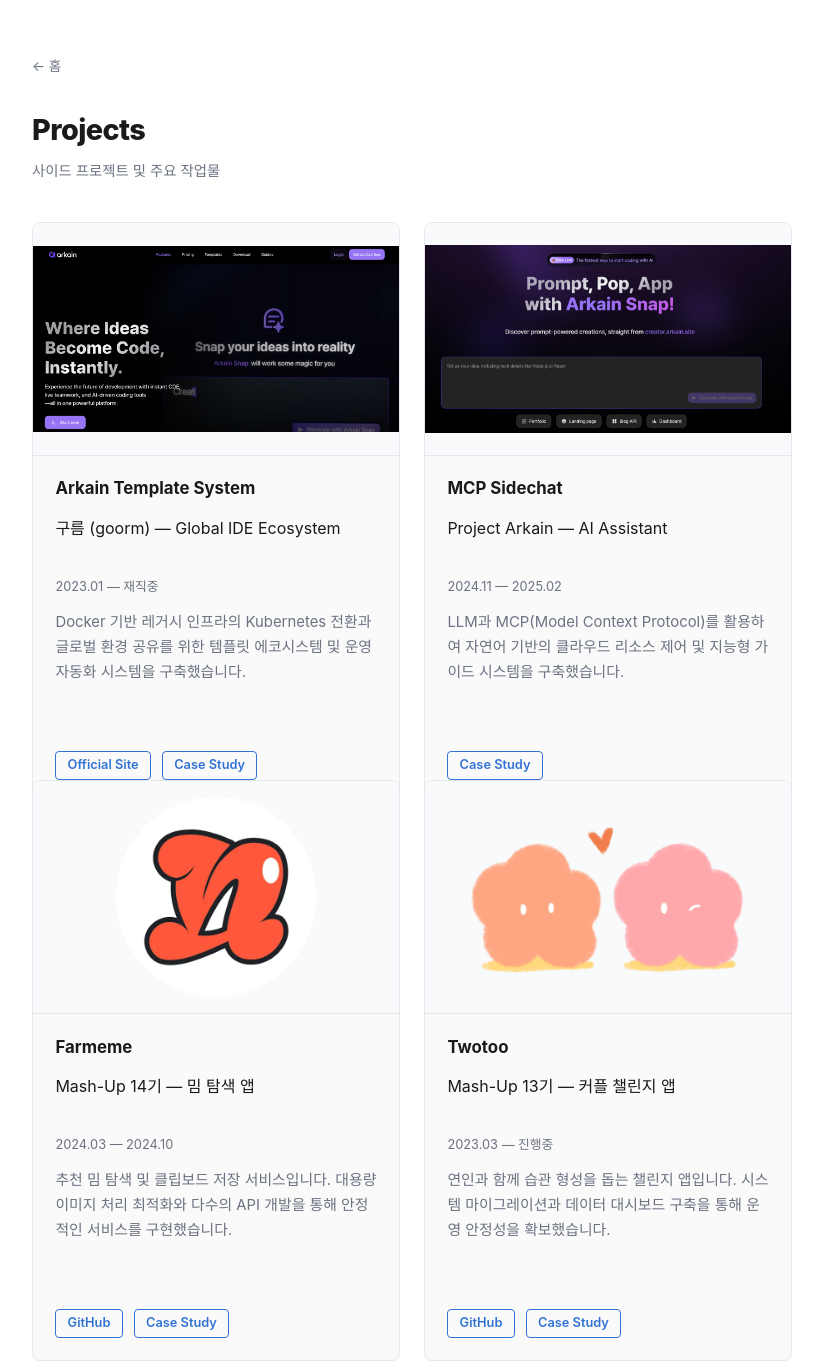
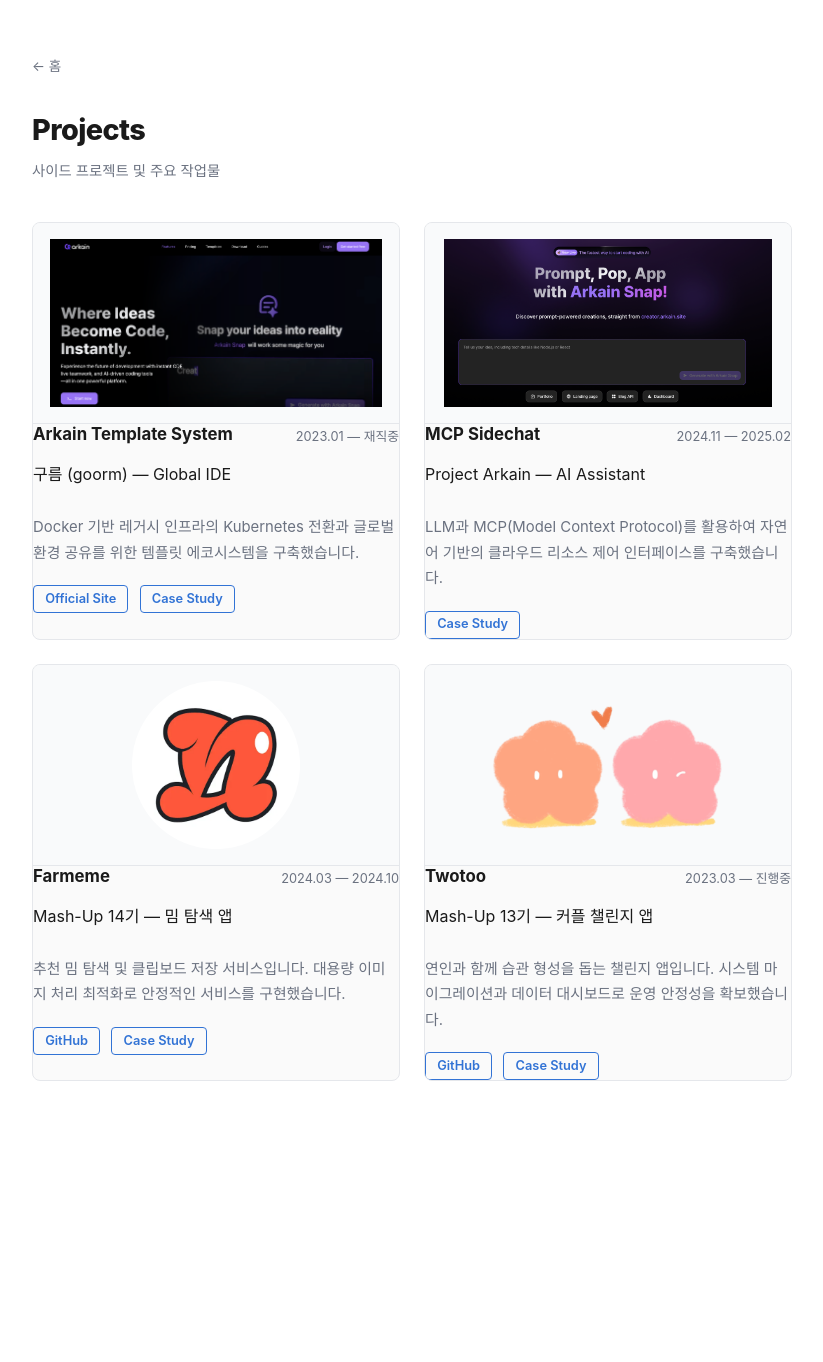
Before and after one commit to Hyun-git/Hyun-git.github.io, a Jekyll site: the page built from projects.md, in a window 1280 px wide. Shown: the whole page, without its empty margins (228-1051 px from the left). Built offline with Jekyll 4.4.1, drawn with Linux system fonts in a browser that asks for light colours; after the commit the page ends 1129 px from its top, so only the background shows below that.

Commit message:
fix: resolve project card overlap and stabilize grid layout

```diff
--- a/_sass/portfolio-theme.scss
+++ b/_sass/portfolio-theme.scss
@@ -303,22 +303,23 @@ table, th, td {
   display: grid;
   grid-template-columns: repeat(2, 1fr); /* 데스크탑: 2열 그리드 */
   gap: 1.5rem;
+  width: 100%;
 }
 
 @media (max-width: 768px) {
   .pf-projects {
-    grid-template-columns: 1fr; /* 모바일/태블릿: 1열 그리드 */
+    grid-template-columns: 1fr; /* 모바일: 1열 */
   }
 }
 
 .pf-project-card {
-  height: 100%; /* 카드 높이 통일 */
-  display: flex;
-  flex-direction: column;
+  box-sizing: border-box;
   background: var(--card-bg);
   border: 1px solid var(--border-color);
   border-radius: 8px;
-  padding: 1.4rem;
+  display: flex;
+  flex-direction: column;
+  padding: 0; /* 패딩을 내부 요소로 이동하여 이미지 꽉 차게 구현 */
   overflow: hidden;
   position: relative;
   transition: transform 0.2s ease, box-shadow 0.2s ease, border-color 0.2s ease;
@@ -330,46 +331,28 @@ table, th, td {
   }
 }
 
-.pf-stretched-link {
-  &::after {
-    position: absolute;
-    top: 0;
-    right: 0;
-    bottom: 0;
-    left: 0;
-    z-index: 1;
-    content: "";
-  }
+.pf-project-content {
+  padding: 1.4rem;
+  display: flex;
+  flex-direction: column;
+  flex: 1;
 }
 
 .pf-project-thumbnail {
-  margin: -1.4rem -1.4rem 1.4rem -1.4rem; /* 상단 및 좌우 여백을 카드 패딩만큼 상쇄하여 꽉 차게 설정 */
-  width: calc(100% + 2.8rem);
-  max-width: none;
+  width: 100%;
+  height: 200px;
   overflow: hidden;
   background: var(--accent-color);
-  line-height: 0;
-  transition: opacity 0.2s ease;
   border-bottom: 1px solid var(--border-color);
+  margin: 0;
 
   img {
     width: 100%;
-    height: 200px; /* 고정 높이 유지 */
+    height: 100%;
     display: block;
-    object-fit: contain; /* 세로 폭(높이)에 맞춰 이미지가 잘리지 않고 전체가 보임 */
-    background: var(--accent-color); /* 여백 발생 시 배경색으로 채움 */
-    padding: 1rem 0; /* 이미지와 테두리 사이의 최소한의 여백 */
-  }
-}
-
-@media (max-width: 600px) {
-  .pf-project-thumbnail {
-    margin: -1.4rem -1.4rem 1.4rem -1.4rem;
-    width: calc(100% + 2.8rem);
-
-    img {
-      height: 180px; /* 모바일에서도 적절한 높이 유지 */
-    }
+    object-fit: contain; /* 세로 높이에 맞춤 */
+    padding: 1rem; /* 이미지 주변 여백 */
+    box-sizing: border-box;
   }
 }
 
--- a/projects.md
+++ b/projects.md
@@ -16,19 +16,21 @@ permalink: /projects
       <div class="pf-project-thumbnail">
         <img src="/assets/goorm/arkain.png" alt="Arkain thumbnail">
       </div>
-      <div class="pf-project-header">
-        <div>
-          <h3 class="pf-project-name">
-            <a href="/projects/arkain" class="pf-stretched-link">Arkain Template System</a>
-          </h3>
-          <p class="pf-project-org">구름 (goorm) — Global IDE Ecosystem</p>
+      <div class="pf-project-body">
+        <div class="pf-project-header">
+          <div>
+            <h3 class="pf-project-name">
+              <a href="/projects/arkain" class="pf-stretched-link">Arkain Template System</a>
+            </h3>
+            <p class="pf-project-org">구름 (goorm) — Global IDE</p>
+          </div>
+          <span class="pf-period">2023.01 — 재직중</span>
         </div>
-        <span class="pf-period">2023.01 — 재직중</span>
-      </div>
-      <p class="pf-description">Docker 기반 레거시 인프라의 Kubernetes 전환과 글로벌 환경 공유를 위한 템플릿 에코시스템 및 운영 자동화 시스템을 구축했습니다.</p>
-      <div class="pf-project-links">
-        <a href="https://arkain.io/" target="_blank" class="pf-link">Official Site</a>
-        <a href="/projects/arkain" class="pf-link">Case Study</a>
+        <p class="pf-description">Docker 기반 레거시 인프라의 Kubernetes 전환과 글로벌 환경 공유를 위한 템플릿 에코시스템을 구축했습니다.</p>
+        <div class="pf-project-links">
+          <a href="https://arkain.io/" target="_blank" class="pf-link">Official Site</a>
+          <a href="/projects/arkain" class="pf-link">Case Study</a>
+        </div>
       </div>
     </div>
 
@@ -36,18 +38,20 @@ permalink: /projects
       <div class="pf-project-thumbnail">
         <img src="/assets/goorm/mcp.png" alt="MCP Sidechat thumbnail">
       </div>
-      <div class="pf-project-header">
-        <div>
-          <h3 class="pf-project-name">
-            <a href="/projects/mcp" class="pf-stretched-link">MCP Sidechat</a>
-          </h3>
-          <p class="pf-project-org">Project Arkain — AI Assistant</p>
+      <div class="pf-project-body">
+        <div class="pf-project-header">
+          <div>
+            <h3 class="pf-project-name">
+              <a href="/projects/mcp" class="pf-stretched-link">MCP Sidechat</a>
+            </h3>
+            <p class="pf-project-org">Project Arkain — AI Assistant</p>
+          </div>
+          <span class="pf-period">2024.11 — 2025.02</span>
         </div>
-        <span class="pf-period">2024.11 — 2025.02</span>
-      </div>
-      <p class="pf-description">LLM과 MCP(Model Context Protocol)를 활용하여 자연어 기반의 클라우드 리소스 제어 및 지능형 가이드 시스템을 구축했습니다.</p>
-      <div class="pf-project-links">
-        <a href="/projects/mcp" class="pf-link">Case Study</a>
+        <p class="pf-description">LLM과 MCP(Model Context Protocol)를 활용하여 자연어 기반의 클라우드 리소스 제어 인터페이스를 구축했습니다.</p>
+        <div class="pf-project-links">
+          <a href="/projects/mcp" class="pf-link">Case Study</a>
+        </div>
       </div>
     </div>
 
@@ -55,19 +59,21 @@ permalink: /projects
       <div class="pf-project-thumbnail">
         <img src="/assets/images/farmeme.png" alt="Farmeme thumbnail">
       </div>
-      <div class="pf-project-header">
-        <div>
-          <h3 class="pf-project-name">
-            <a href="/projects/farmeme" class="pf-stretched-link">Farmeme</a>
-          </h3>
-          <p class="pf-project-org">Mash-Up 14기 — 밈 탐색 앱</p>
+      <div class="pf-project-body">
+        <div class="pf-project-header">
+          <div>
+            <h3 class="pf-project-name">
+              <a href="/projects/farmeme" class="pf-stretched-link">Farmeme</a>
+            </h3>
+            <p class="pf-project-org">Mash-Up 14기 — 밈 탐색 앱</p>
+          </div>
+          <span class="pf-period">2024.03 — 2024.10</span>
         </div>
-        <span class="pf-period">2024.03 — 2024.10</span>
-      </div>
-      <p class="pf-description">추천 밈 탐색 및 클립보드 저장 서비스입니다. 대용량 이미지 처리 최적화와 다수의 API 개발을 통해 안정적인 서비스를 구현했습니다.</p>
-      <div class="pf-project-links">
-        <a href="https://github.com/mash-up-kr/ppac-server" target="_blank" class="pf-link">GitHub</a>
-        <a href="/projects/farmeme" class="pf-link">Case Study</a>
+        <p class="pf-description">추천 밈 탐색 및 클립보드 저장 서비스입니다. 대용량 이미지 처리 최적화로 안정적인 서비스를 구현했습니다.</p>
+        <div class="pf-project-links">
+          <a href="https://github.com/mash-up-kr/ppac-server" target="_blank" class="pf-link">GitHub</a>
+          <a href="/projects/farmeme" class="pf-link">Case Study</a>
+        </div>
       </div>
     </div>
 
@@ -75,19 +81,21 @@ permalink: /projects
       <div class="pf-project-thumbnail">
         <img src="/assets/images/twotoo.png" alt="Twotoo thumbnail">
       </div>
-      <div class="pf-project-header">
-        <div>
-          <h3 class="pf-project-name">
-            <a href="/projects/twotoo" class="pf-stretched-link">Twotoo</a>
-          </h3>
-          <p class="pf-project-org">Mash-Up 13기 — 커플 챌린지 앱</p>
+      <div class="pf-project-body">
+        <div class="pf-project-header">
+          <div>
+            <h3 class="pf-project-name">
+              <a href="/projects/twotoo" class="pf-stretched-link">Twotoo</a>
+            </h3>
+            <p class="pf-project-org">Mash-Up 13기 — 커플 챌린지 앱</p>
+          </div>
+          <span class="pf-period">2023.03 — 진행중</span>
         </div>
-        <span class="pf-period">2023.03 — 진행중</span>
-      </div>
-      <p class="pf-description">연인과 함께 습관 형성을 돕는 챌린지 앱입니다. 시스템 마이그레이션과 데이터 대시보드 구축을 통해 운영 안정성을 확보했습니다.</p>
-      <div class="pf-project-links">
-        <a href="https://github.com/team-twotoo" target="_blank" class="pf-link">GitHub</a>
-        <a href="/projects/twotoo" class="pf-link">Case Study</a>
+        <p class="pf-description">연인과 함께 습관 형성을 돕는 챌린지 앱입니다. 시스템 마이그레이션과 데이터 대시보드로 운영 안정성을 확보했습니다.</p>
+        <div class="pf-project-links">
+          <a href="https://github.com/team-twotoo" target="_blank" class="pf-link">GitHub</a>
+          <a href="/projects/twotoo" class="pf-link">Case Study</a>
+        </div>
       </div>
     </div>
 
```
